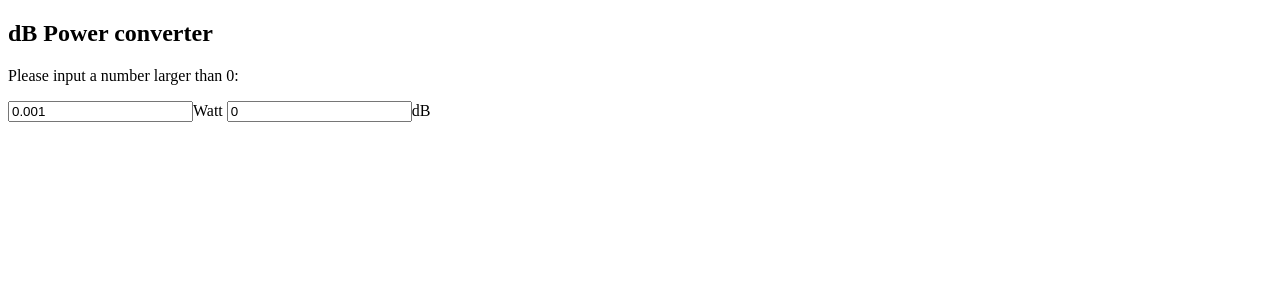
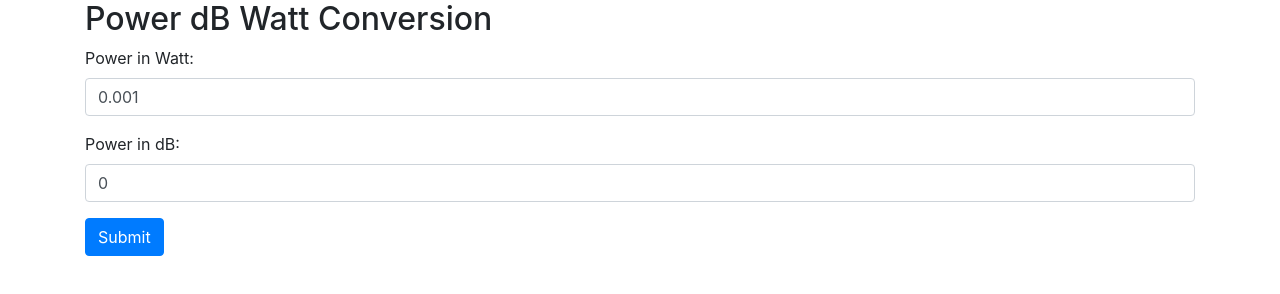
Before and after one commit to geobruce/Calculators, a plain HTML site: page Power dB Watt/index.html in a window 1280 px wide. Drawn offline with nearby package versions, Linux system fonts and the light colour scheme.

Commit message:
added bootstrap layout

```diff
--- a/Power dB Watt/index.html
+++ b/Power dB Watt/index.html
@@ -1,13 +1,30 @@
 <!DOCTYPE html>
-<html>
+<html lang="en">
+<head>
+  <title>Power dB Watt Conversion</title>
+  <meta charset="utf-8">
+  <meta name="viewport" content="width=device-width, initial-scale=1">
+  <link rel="stylesheet" href="https://maxcdn.bootstrapcdn.com/bootstrap/4.5.2/css/bootstrap.min.css">
+  <script src="https://ajax.googleapis.com/ajax/libs/jquery/3.5.1/jquery.min.js"></script>
+  <script src="https://cdnjs.cloudflare.com/ajax/libs/popper.js/1.16.0/umd/popper.min.js"></script>
+  <script src="https://maxcdn.bootstrapcdn.com/bootstrap/4.5.2/js/bootstrap.min.js"></script>
+</head>
 <body>
 
-<h2>dB Power converter</h2>
-
-<p>Please input a number larger than 0:</p>
-
-<input id="PW" type="number" value="0.001" oninput="PWtoPdB()">Watt
-<input id="PdB" type="number" value="0" oninput="PdBtoPW()">dB
+<div class="container">
+  <h2>Power dB Watt Conversion</h2>
+  <form action="/action_page.php">
+    <div class="form-group">
+      <label for="PW">Power in Watt:</label>
+      <input type="number" class="form-control" id="PW" name="Power in Watt" value="0.001" oninput="PWtoPdB()">
+    </div>
+    <div class="form-group">
+      <label for="PdB">Power in dB:</label>
+      <input type="number" class="form-control" id="PdB" name="Power in dB" value="0" oninput="PdBtoPW()">
+    </div>
+    <button type="submit" class="btn btn-primary">Submit</button>
+  </form>
+</div>
 
 <script>
 function PWtoPdB() {
@@ -31,7 +48,7 @@ function PdBtoPW() {
   x = document.getElementById("PdB").value;
 
   // If x is Not a Number or less than one or greater than 10
-  if (isNaN(x) || x < 0) {
+  if (isNaN(x) ) {
     text = "0";
   } else {
     text = Math.pow(10, x/10)/1000+ "" ;
```
